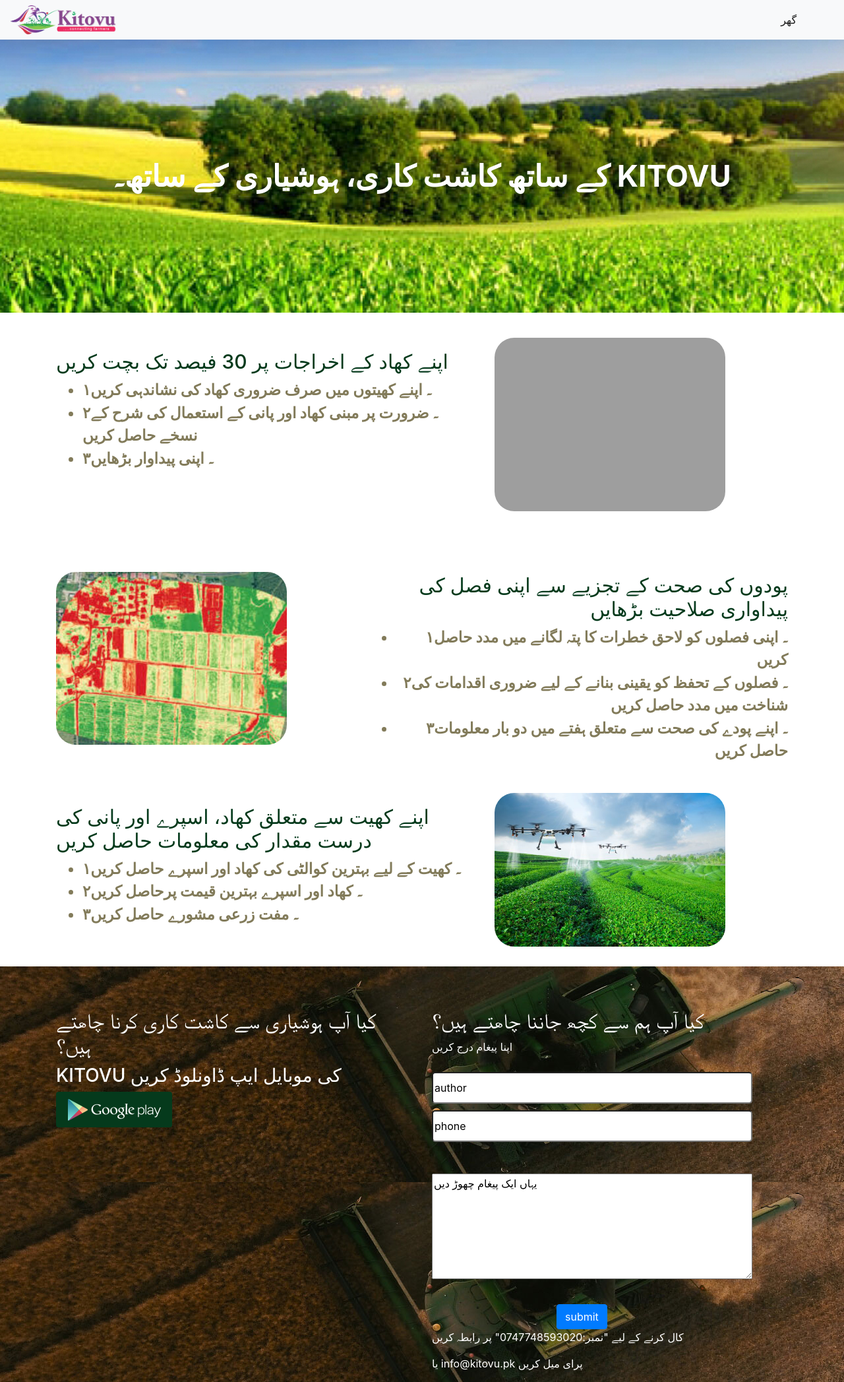
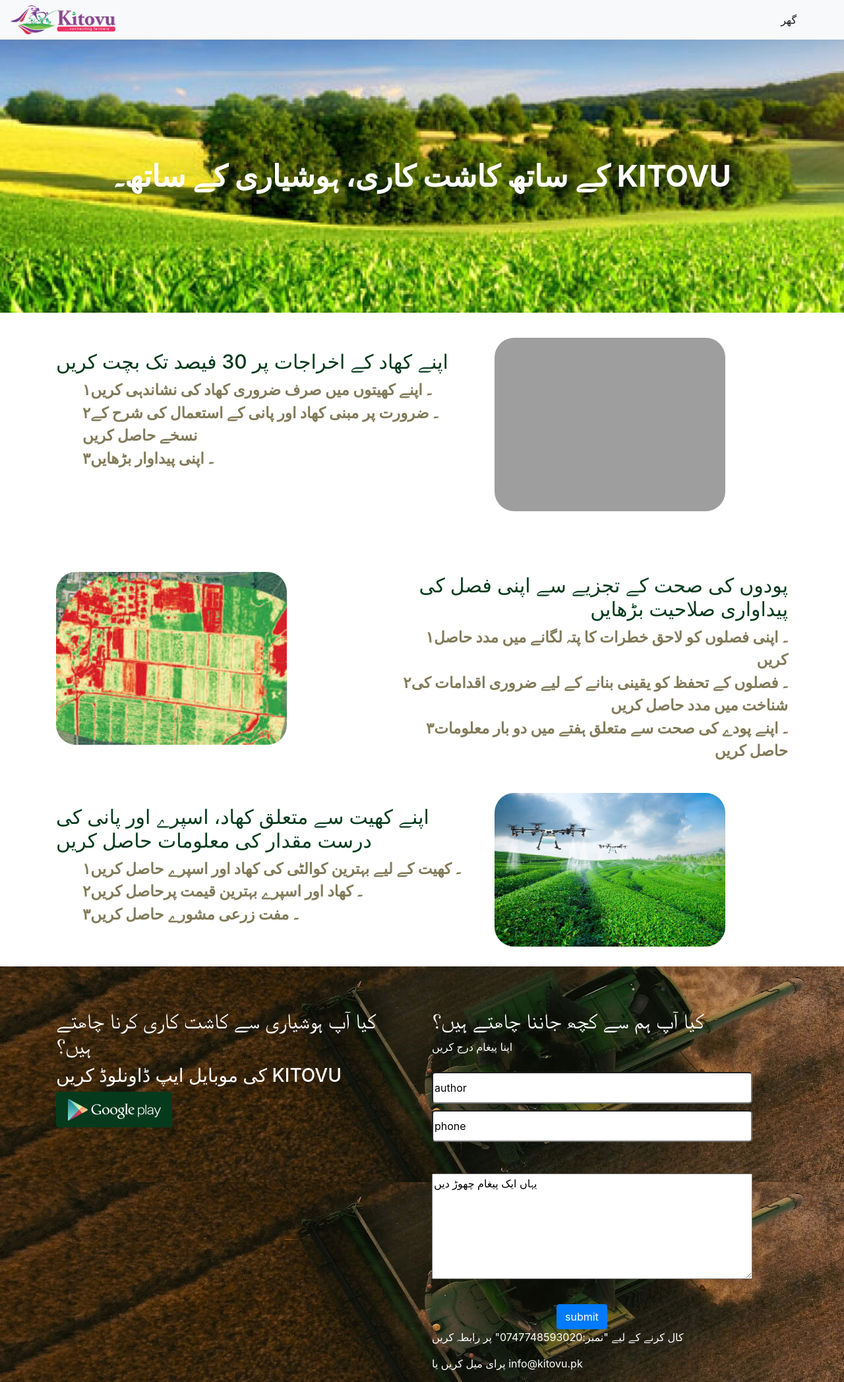
Before and after one commit to ndukwesamuel/kitovupk, a Django app: page / in a window 1280 px wide. Shown: the whole page at 66% size. Run offline with Django 3.2, Linux system fonts and the light colour scheme; some libraries are stand-ins or nearby versions; grey boxes are pictures that could not be loaded.

Commit message:
some changes like dot has been removed

```diff
--- a/kitovu/settings.py
+++ b/kitovu/settings.py
@@ -25,7 +25,7 @@ BASE_DIR = Path(__file__).resolve().parent.parent
 SECRET_KEY = 'kq8arp*5^8pf^v5z$&p!ef6jnvy!u3jmvgnl4)&bs-ow1f(=9s'
 
 # SECURITY WARNING: don't run with debug turned on in production!
-DEBUG = False
+DEBUG = True
 
 ALLOWED_HOSTS = ['kitovu.herokuapp.com', '127.0.0.1']
 
--- a/static/css/style.css
+++ b/static/css/style.css
@@ -41,7 +41,11 @@
 	.sec2_ul{
 		font-size:23px;
 		color:#827B5A;
-		font-weight: bold;
+        font-weight: bold;
+        list-style-type: none;
+
+
+
 	}
 
 	.sec_img{
@@ -76,7 +80,9 @@
 
 			font-size:23px;
 			color:#827B5A;
-			font-weight: bold;
+            font-weight: bold;
+            list-style-type: none;
+
 		}
 
 /* section 3 end here */
--- a/templates/index.html
+++ b/templates/index.html
@@ -113,7 +113,7 @@
 
 				<div class='sec5_1'>
 					<h2 class="sec5_5">کیا آپ ہوشیاری سے کاشت کاری کرنا چاھتے ہیں؟</h2>
-					<h3 class='sec5_h3_1'>KITOVU کی موبایل ایپ ڈاونلوڈ کریں</h3>
+					<h3 class='sec5_h3_1'> کی موبایل ایپ ڈاونلوڈ کریں  KITOVU</h3>
 					<button class="btn  sec5-btn"> <img title='گوگل پلے' src="{%static 'images/andriod.png' %}" alt="download our app"></button>
 				</div>
 			</div>
@@ -138,7 +138,7 @@
 
 					<div class='sec5_form_p2'>
 						<p class="sec5_form1">کال کرنے کے لیے "نمبر:0747748593020" پر رابطہ کریں</p>
-						<p class="sec5_form1">   یا info@kitovu.pk پرای میل کریں </p>
+						<p class="sec5_form1">    پرای میل کریں یا info@kitovu.pk</p>
 					</div>
 
 				</div>
```
